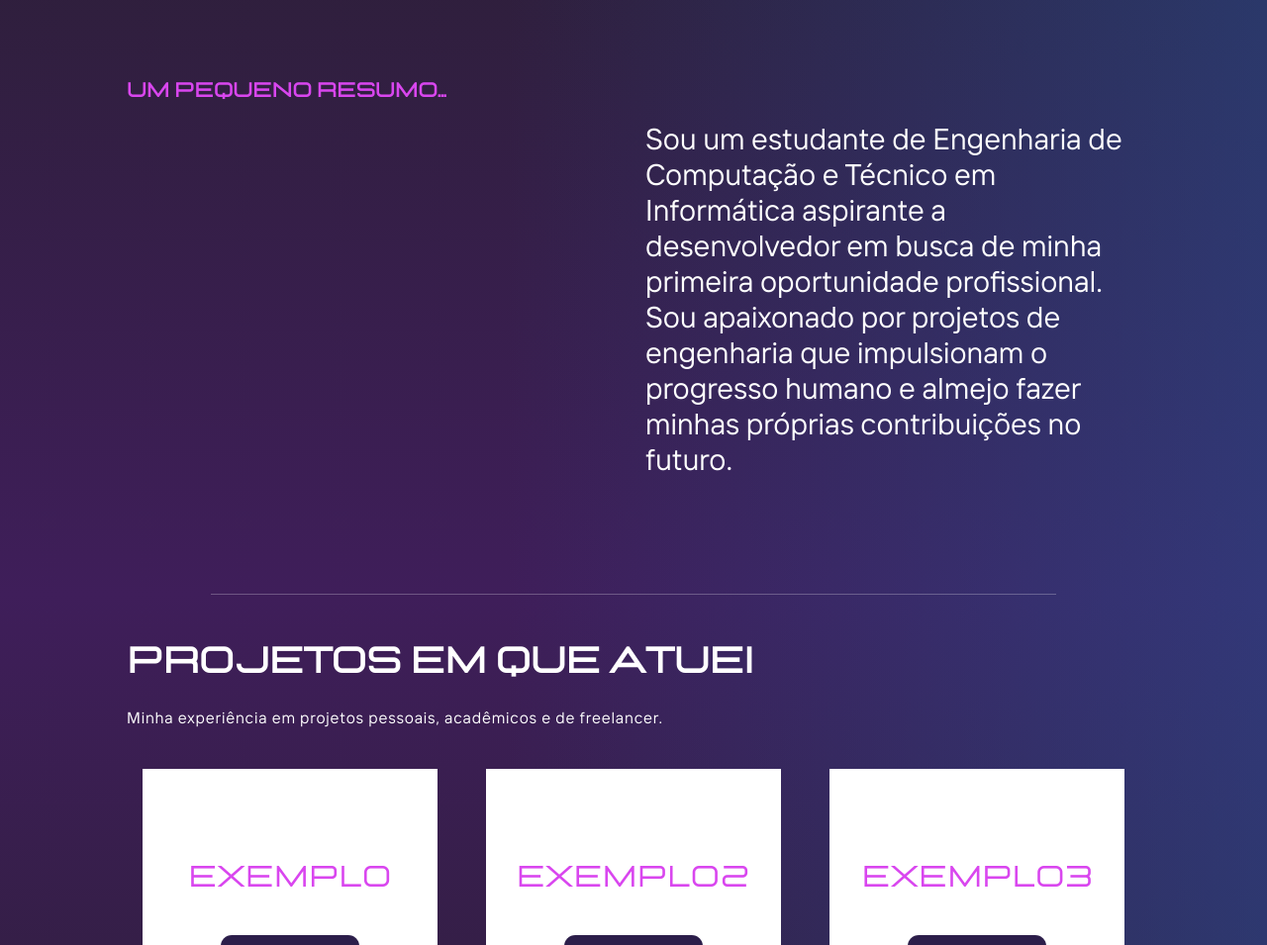
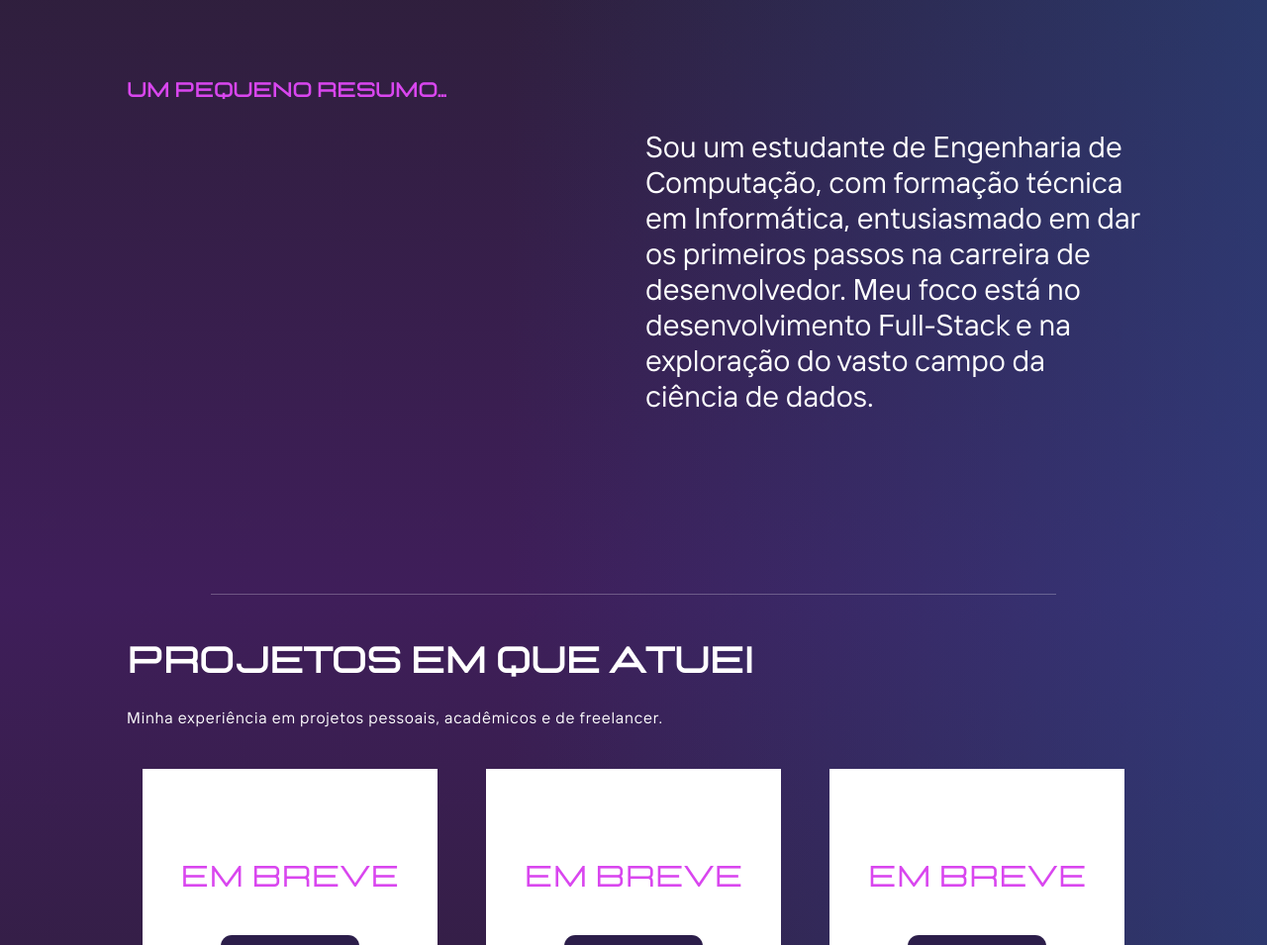
Before and after one commit to micaelmz/micaelmuniz.com, a React (Create React App) app: page / in a window 1280 px wide. Shown: the part 700-1655 px from the top of the page at 99% size. Built offline with nearby package versions, Linux system fonts and the light colour scheme; grey boxes are pictures that could not be loaded.

Commit message:
feat. colocando as informaçoes reais e removendo placeholders

```diff
--- a/src/components/App.jsx
+++ b/src/components/App.jsx
@@ -55,10 +55,10 @@ function App() {
         </GradientSection>
 
 
-        <GradientSection index={1} id="about" height="lg:h-[650px] h-[630px]">
+        <GradientSection index={1} id="about" height="lg:h-[650px] h-[600px]">
           <div className="lg:mx-32 mx-6">
             <Row className="lg:pt-32 pt-10 ">
-              <h3 className="text-fuchsia-500 lastica text-xl font-bold lg:-mb-10 mb-3">Um pequeno resumo...</h3>
+              <h3 className="text-fuchsia-500 lastica text-xl font-bold lg:-mb-10 mb-4">Um pequeno resumo...</h3>
               <Col lg={{span: 6, order: 1}} xs={{span: 12, order: 2}}>
                 <div className="mb-4">
                   <video className="lg:ms-24 ms-36 lg:mt-10 mt-5 transform rotate-[260deg] lg:w-[12rem] w-[8rem]" autoPlay loop muted>
@@ -71,7 +71,7 @@ function App() {
               </Col>
               <Col lg={{span: 6, order: 2}} xs={{span: 12, order: 1}}>
                 <p className="text-white tt-interfaces lg:text-3xl text-xl">
-                  Sou um estudante de Engenharia de Computação e Técnico em Informática aspirante a desenvolvedor em busca de minha primeira oportunidade profissional. Sou apaixonado por projetos de engenharia que impulsionam o progresso humano e almejo fazer minhas próprias contribuições no futuro.
+                  Sou um estudante de Engenharia de Computação, com formação técnica em Informática, entusiasmado em dar os primeiros passos na carreira de desenvolvedor. Meu foco está no desenvolvimento Full-Stack e na exploração do vasto campo da ciência de dados.
                 </p>
               </Col>
             </Row>
@@ -94,21 +94,21 @@ function App() {
             </Row>
             <div className="lg:flex block lg:mx-28 mx-3 align-middle justify-between mt-10">
               <ProjectCard
-                  title="Exemplo"
+                  title="Em breve"
                   description="Lorem ipsum dolor sit amet, consectetur adipiscing elit, sed do eiusmod tempor incididunt ut labore et dolore magna aliqua. Ut enim ad minim veniam, quis nostrud exercitation ullamco laboris nisi ut aliquip ex ea commodo consequat."
                   url="https://teste.com"
                   image="https://placehold.it/500x500"
                   variation="right"
               />
               <ProjectCard
-                  title="Exemplo2"
+                  title="Em breve"
                   description="Lorem ipsum dolor sit amet, consectetur adipiscing elit, sed do eiusmod tempor incididunt ut labore et dolore magna aliqua. Ut enim ad minim veniam, quis nostrud exercitation ullamco laboris nisi ut aliquip ex ea commodo consequat."
                   url="https://teste.com"
                   image="https://placehold.it/500x500"
                   variation="left"
               />
               <ProjectCard
-                  title="Exemplo3"
+                  title="Em breve"
                   description="Lorem ipsum dolor sit amet, consectetur adipiscing elit, sed do eiusmod tempor incididunt ut labore et dolore magna aliqua. Ut enim ad minim veniam, quis nostrud exercitation ullamco laboris nisi ut aliquip ex ea commodo consequat."
                   url="https://teste.com"
                   image="https://placehold.it/500x500"
@@ -119,9 +119,9 @@ function App() {
           </div>
         </GradientSection>
 
-        <GradientSection index={3} id="contact" height="lg:h-[615px] h-[825px]">
+        <GradientSection index={3} id="contact" height="lg:h-[615px] h-[750px]">
           <div className="lg:mx-32 mx-6">
-            <Row className="pt-24 pb-5">
+            <Row className="lg:pt-24 pt-0 pb-5">
               <Col lg={6} xs={12}>
                 <Row className="flex-col justify-between relative h-full">
                   <h2 className="tt-interfaces text-3xl text-fuchsia-500 font-bold tracking-wider lg:mb-0 mb-16">Entre em contato</h2>
```
